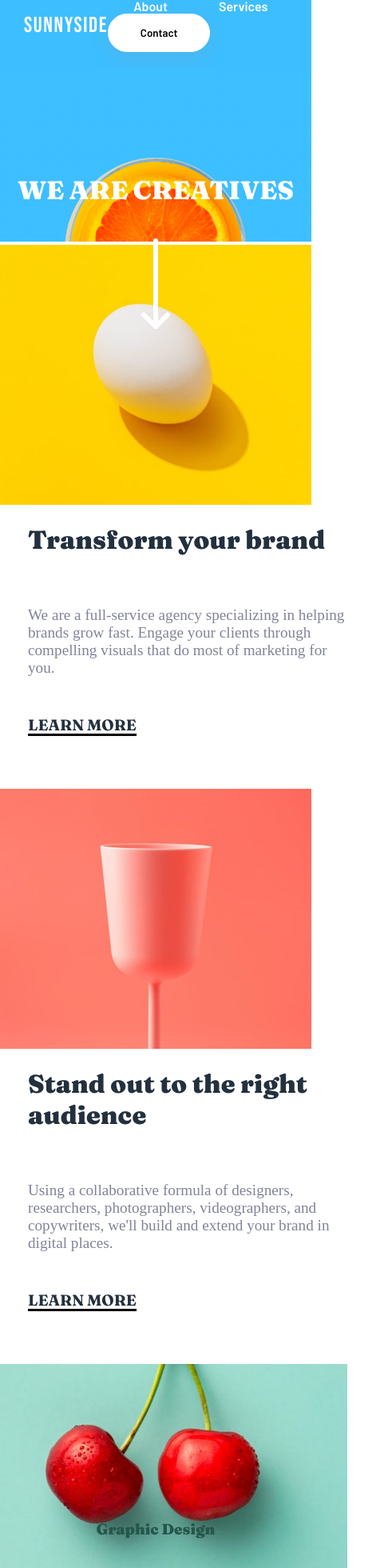
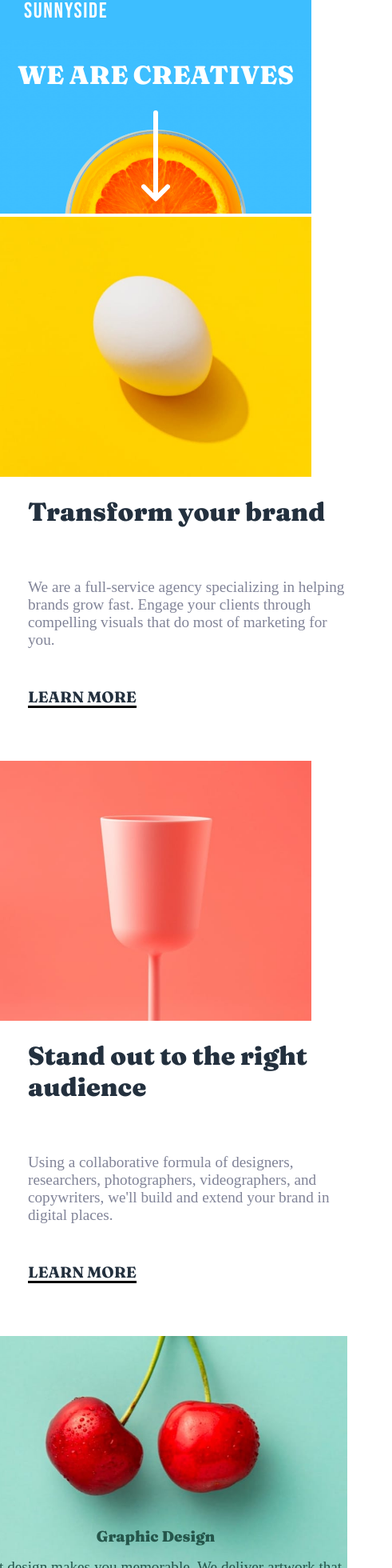
Before and after one commit to bekzodturgunoff/-Sunnyside-agency, a React (Vite) app: page / in a window 390 px wide. Shown: the part 22-1982 px from the top of the page at 80% size, 491 px wide, since content can reach past the window. Built offline with nearby package versions, Linux system fonts and the light colour scheme.

Commit message:
fixing...

```diff
--- a/src/App.css
+++ b/src/App.css
@@ -274,6 +274,7 @@ span {
   .content--one {
     display: flex;
     flex-direction: column-reverse;
+    align-items: none;
   }
 
   .content--two {
@@ -295,4 +296,31 @@ span {
     flex-direction: column;
     width: 100%;
   }
+  .text--img--div {
+    display: flex;
+    flex-direction: column;
+  }
+  .text--img--div img {
+    width: 100%;
+  }
 }
+
+@media (max-width: 649px) {
+  .links {
+    display: none;
+  }
+  .hero--main h1 {
+    top: 6rem;
+  }
+  .arrow {
+    top: 10rem;
+  }
+
+  .text--img--div h3 {
+    bottom: 10rem;
+  }
+
+  .text--img--div p {
+    bottom: 9rem;
+  }
+}
```
